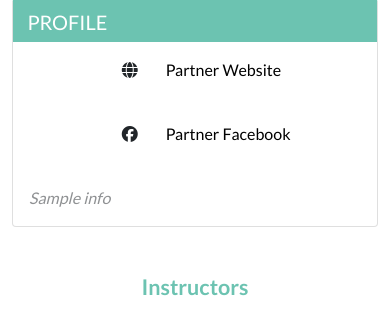
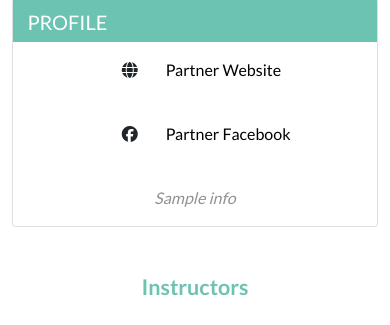
Before and after one commit to JamesMacklean/Coursebank-Partners, a Django app: template partners/templates/partner.html in a window 390 px wide. Shown: the part 860-1185 px from the top of the page. Run offline with Django 3.2, Linux system fonts and the light colour scheme; the template is opened without the code that fills it: most values are stand-ins (such as "Sample title", 1, 10 or a date in 2020); grey boxes marked "Sample" are stand-in pictures; some libraries are stand-ins or nearby versions.

Commit message:
added some changes on media query (991px)

```diff
--- a/partners/templates/partner.html
+++ b/partners/templates/partner.html
@@ -159,7 +159,7 @@
           padding-left: 13rem;
       }
 
-      .links {
+      .links, .card-text {
           text-align: center;
       }
 
```
